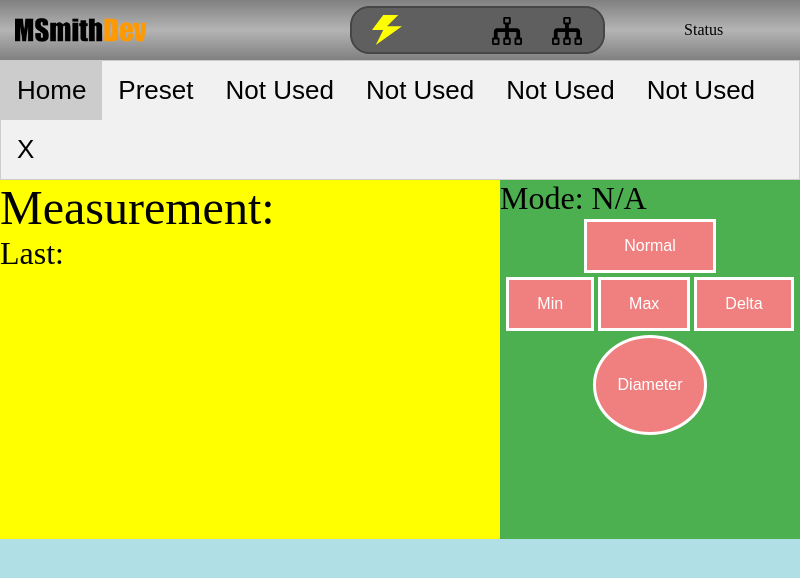
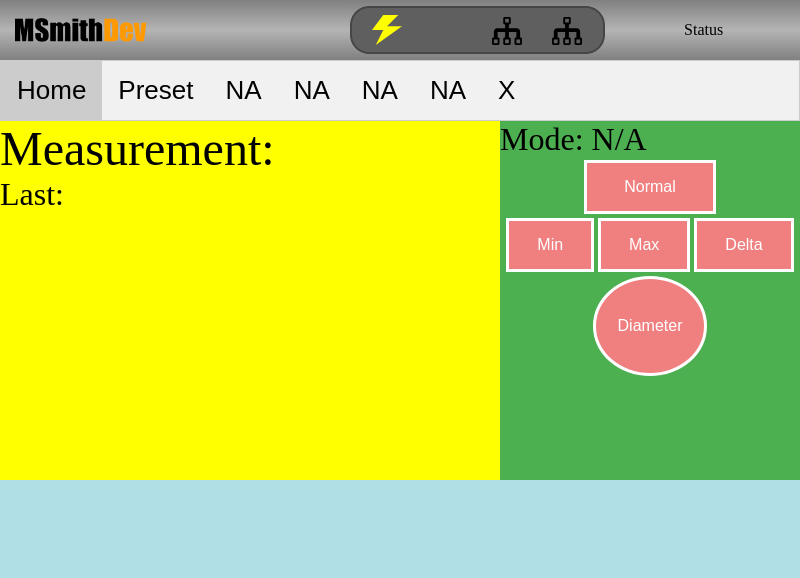
Before and after one commit to MSmithDev/PiSpect, an Electron app: page index.html in a window 800 px wide. Drawn offline with Linux system fonts and the light colour scheme; no server answers.

Commit message:
changes to tab names

```diff
--- a/index.html
+++ b/index.html
@@ -77,10 +77,10 @@
 <div class="tab">
   <button class="tablinks" id="mainTabButton">Home</button>
   <button class="tablinks" id="moveTabButton">Preset</button>
-  <button class="tablinks" id="gcodeTabButton">Not Used</button>
-  <button class="tablinks" id="monitorTabButton">Not Used</button>
-  <button class="tablinks" id="visionTabButton">Not Used</button>
-  <button class="tablinks" id="optionsTabButton">Not Used</button>
+  <button class="tablinks" id="gcodeTabButton">NA</button>
+  <button class="tablinks" id="monitorTabButton">NA</button>
+  <button class="tablinks" id="visionTabButton">NA</button>
+  <button class="tablinks" id="optionsTabButton">NA</button>
   <button class="tablinks" id="exitTabButton">X</button>
 </div>
 
```
